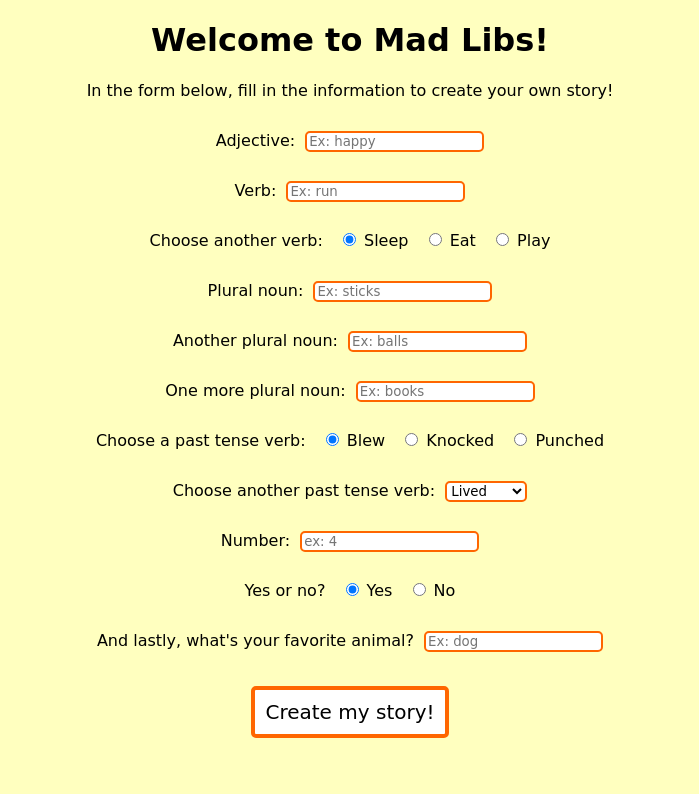
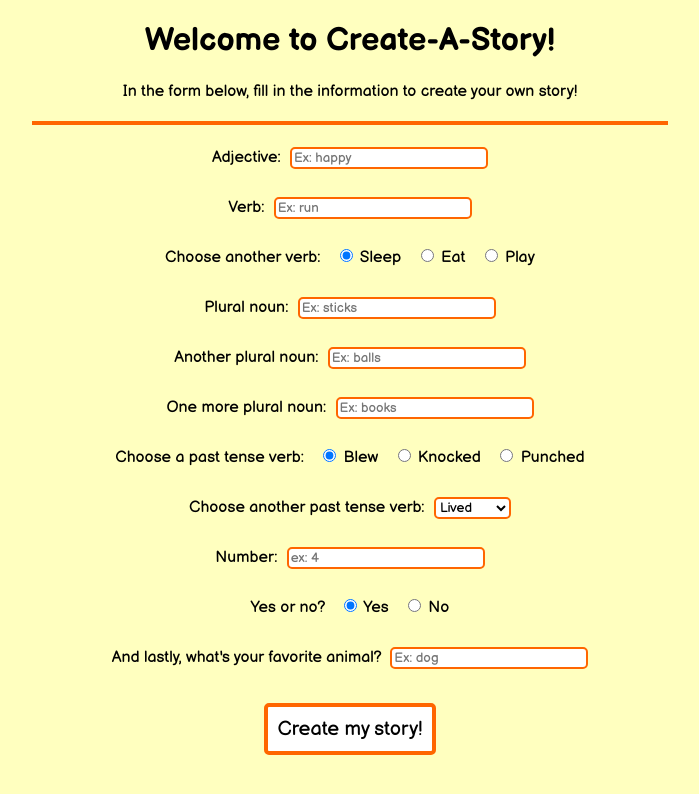
Before and after one commit to rebecca-yee/mad-libs, a plain HTML site: page index.html in a window 1280 px wide. Shown: the whole page, without its empty margins (290-989 px from the left). Drawn offline with Linux system fonts and the light colour scheme.

Commit message:
Change font position

```diff
--- a/index.html
+++ b/index.html
@@ -1,15 +1,26 @@
 <!DOCTYPE html>
 <html lang="en">
   <head>
+    <link href="style.css" rel="stylesheet" />
+    <link rel="preconnect" href="https://fonts.googleapis.com" />
+    <link rel="preconnect" href="https://fonts.gstatic.com" crossorigin />
+    <link
+      href="https://fonts.googleapis.com/css2?family=Balsamiq+Sans:wght@400;700&display=swap"
+      rel="stylesheet"
+    />
     <meta charset="UTF-8" />
     <meta http-equiv="X-UA-Compatible" content="IE=edge" />
     <meta name="viewport" content="width=device-width, initial-scale=1.0" />
-    <title>Document</title>
-    <link href="style.css" rel="stylesheet" />
+    <title>Create-A-Story</title>
   </head>
   <body>
-    <h1>Welcome to Mad Libs!</h1>
-    <p>In the form below, fill in the information to create your own story!</p>
+    <header>
+      <h1>Welcome to Create-A-Story!</h1>
+      <p>
+        In the form below, fill in the information to create your own story!
+      </p>
+    </header>
+    <hr />
     <form action="final.html" method="GET">
       <label for="adj">Adjective:</label>
       <input id="adj" name="adj" type="text" placeholder="Ex: happy" required />
--- a/style.css
+++ b/style.css
@@ -1,5 +1,5 @@
 body {
-  font-family: "Balsamiq Sans", cursive;
+  font-family: "Balsamiq Sans", sans-serif;
   background-color: #ffffbf;
   text-align: center;
 }
@@ -18,7 +18,7 @@ form {
 }
 
 input::placeholder {
-  font-family: "Balsamiq Sans", cursive;
+  font-family: "Balsamiq Sans", sans-serif;
 }
 
 input[type="text"],
@@ -27,7 +27,7 @@ select {
   margin-left: 5px;
   border-radius: 5px;
   border: 2px solid rgb(255, 102, 0);
-  font-family: "Balsamiq Sans", cursive;
+  font-family: "Balsamiq Sans", sans-serif;
   background-color: white;
 }
 
@@ -38,7 +38,7 @@ input[type="radio"] {
 input[type="submit"] {
   border-radius: 5px;
   border: 4px solid rgb(255, 102, 0);
-  font-family: "Balsamiq Sans", cursive;
+  font-family: "Balsamiq Sans", sans-serif;
   padding: 10px;
   background-color: white;
   font-size: 20px;
```
